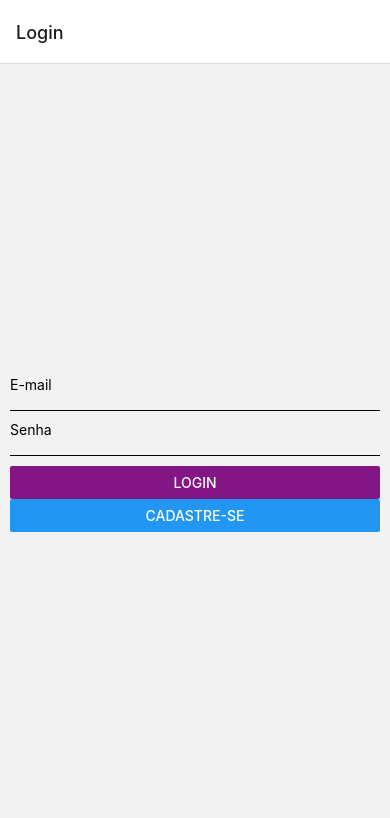
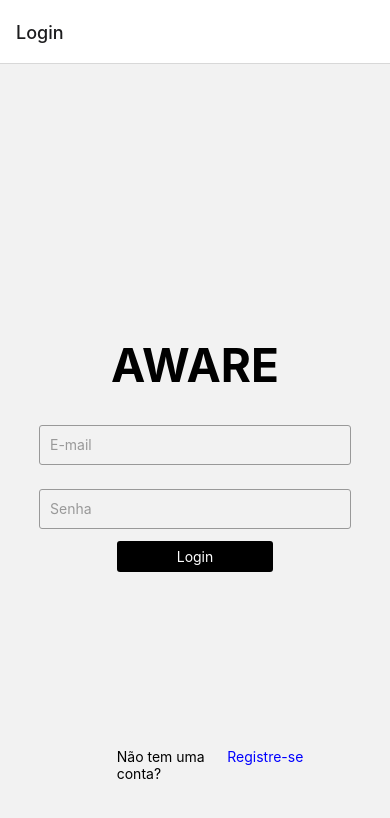
Before and after one commit to Rossetow/Projeto-Integrador, a React Native app in the folder Aware/: screen /Login in a window 390 px wide. Shown: the top 818 px of the page. Built offline with nearby package versions, Linux system fonts and the light colour scheme.

Commit message:
Janela do cadastro e login finalizadas

```diff
--- a/Aware/src/components/Content.tsx
+++ b/Aware/src/components/Content.tsx
@@ -8,10 +8,6 @@ interface Props {
     title: string | null;
     image: string | null;
 }
-
-
-
-
 
 const Content: FC<Props> = ({ title, image }) => {
 
--- a/Aware/src/view/Home.tsx
+++ b/Aware/src/view/Home.tsx
@@ -34,7 +34,7 @@ const Home = ({ navigation }: any) => {
 
   return (
     <SafeAreaView style={styles.container}>
-      <Text>Hello</Text>
+
       <Switch
         trackColor={{false: '#767577', true: '#81b0ff'}}
         thumbColor={isEnabled ? '#f5dd4b' : '#f4f3f4'}
@@ -42,6 +42,7 @@ const Home = ({ navigation }: any) => {
         onValueChange={toggleSwitch}
         value={isEnabled}
       />
+
       <FlatList
         data={ posts }
         renderItem={({ item }) => (
--- a/Aware/src/view/Login.tsx
+++ b/Aware/src/view/Login.tsx
@@ -5,6 +5,8 @@ import { LoginStackProps } from "../types/Navigation";
 import SignUp from "./SignUp";
 import { UserContext } from "../Contexts/UserContect";
 import { User } from "../types/User";
+import { TouchableOpacity } from "react-native";
+
 
 const Login = ({ navigation }: any) => {
 
@@ -35,6 +37,10 @@ const Login = ({ navigation }: any) => {
         }
     }
 
+    /*
+
+    Não sei por que mas essa parte da dando como erro, dar uma olhdada depois. (Pedro)
+
     function errorLogin() {
         styles.input = {
             borderBottomColor: "#ff0000",
@@ -43,6 +49,7 @@ const Login = ({ navigation }: any) => {
             backgroundColor: "ffa07a",
         }
     }
+    */
 
     const login = async () => {
         // if (!username || !password) {
@@ -70,49 +77,88 @@ const Login = ({ navigation }: any) => {
 
     return (
     <View style={styles.container}>
-            <Text>
-                E-mail
-            </Text>
+
+        <Text style={styles.awareText}>AWARE</Text>
+
         <TextInput
             style={styles.input}
             onChangeText={setUsername}
             value={username}
+            placeholder="E-mail"
+            placeholderTextColor="#999"
         />
-            <Text>
-                Senha
-            </Text>
         <TextInput
             style={styles.input}
             onChangeText={setPassword}
             value={password}
+            placeholder="Senha"
+            placeholderTextColor="#999"
         />
-            <Button
+        <View style={{justifyContent:'space-between'}}>
+
+       <TouchableOpacity
        onPress={login}
-                title="Login"
-                color="#841584"
-            />
-            <Button
-                onPress={() => navigation.navigate("SignUp")}
-                title="Cadastre-se"
-            />
+       style={styles.button}
+       >
+        <Text style={styles.logincolor}>
+            Login
+        </Text>
+
+       </TouchableOpacity>
+
+        <View style={styles.registerContainer}>
+            <Text>Não tem uma conta?</Text>
+            <TouchableOpacity onPress={() => navigation.navigate("SignUp")}>
+                <Text style={styles.registerLink}> Registre-se </Text>
+            </TouchableOpacity>
+        </View>
         </View>
 
-    )
+    </View>
+);
+
 }
 
 export default Login;
 
 const styles = StyleSheet.create({
-    input: {
-        backgroundColor: "rgba(0,0,0,0)",
-        borderBottomColor: "#000",
-        borderBottomWidth: 1,
-        marginBottom: 10,
-    },
     container: {
         flex: 1,
-        justifyContent: "center",
-        alignContent: "center",
-        margin: 10
-    }
-})
+        justifyContent: 'center',
+        alignItems: 'center',
+        position:'relative'
+    },
+    input: {
+        height: 40,
+        width: '80%',
+        margin: 12,
+        padding: 10,
+        borderWidth: 1,
+        borderColor: '#999',
+        borderRadius: 3,
+    },
+    awareText: {
+        fontSize: 46,
+        fontWeight: 'bold',
+        marginBottom: 20,
+    },
+    registerContainer: {
+        flexDirection: 'row',
+        position:'absolute',
+        bottom:-210,
+        right:-34
+    },
+    registerLink: {
+        color: 'blue',
+    },
+    button: {
+        paddingVertical: 7,
+        paddingHorizontal: 60,
+        backgroundColor: "black",
+        borderRadius: 3,
+        color:"white"
+    },
+    logincolor: {
+        color: "white"
+    },
+});
--- a/Aware/src/view/SignUp.tsx
+++ b/Aware/src/view/SignUp.tsx
@@ -4,6 +4,8 @@ import { Dropdown } from 'react-native-element-dropdown';
 import AntDesign from '@expo/vector-icons/AntDesign';
 import DateTimePicker, { DateTimePickerAndroid } from '@react-native-community/datetimepicker';
 import { UserContext } from "../Contexts/UserContect";
+import { TouchableOpacity } from "react-native";
+
 
 
 const SignUp = ({ navigation }: any) => {
@@ -64,43 +66,57 @@ const SignUp = ({ navigation }: any) => {
     const { setUser } = useContext(UserContext)
     const saveUser = () => {
         console.log("chegou aqui")
-        const userAdd = {name, email, password, dateOfBirth, state, city, avatar}
+        const userAdd = { name, email, password, dateOfBirth, state, city, avatar }
         setUser(
             userAdd
         )
-        console.log( "user", userAdd)
+        console.log("user", userAdd)
         navigation.navigate("Login")
     }
 
 
     return (
-        <View>
-            <Text>Bem-vind@!</Text>
-            <Text>Qual seu nome?</Text>
+        <View style={styles.container}>
+
+            <Text style={styles.awareText}>AWARE</Text>
+
             <TextInput
                 style={styles.input}
                 value={name}
                 onChangeText={setName}
+                placeholder="Nome completo:"
+                placeholderTextColor="#999"
             />
-            <Text>E-mail</Text>
+
+            <TextInput
+                style={styles.input}
+                onChangeText={setAvatar}
+                value={avatar}
+                placeholder="Nome de usuário:"
+                placeholderTextColor="#999"
+            />
+
             <TextInput
                 style={styles.input}
                 onChangeText={setEmail}
                 value={email}
+                placeholder="E-mail:"
+                placeholderTextColor="#999"
             />
-            <Text>Senha</Text>
+
             <TextInput
                 style={styles.input}
                 onChangeText={setPassword}
                 value={password}
+                placeholder="Senha:"
+                placeholderTextColor="#999"
+            />
 
-            />
-            <Text>Data de nascimento</Text>
+            <View style={styles.buttondata}>
+                <Button onPress={showDatepicker} title="Data de nascimento" color="black" />
+                <Text style={styles.buttonText}>{dateOfBirth}</Text>
+            </View>
 
-            <Button onPress={showDatepicker} title="Data de nascimento" />
-            <Text>
-                {dateOfBirth}
-            </Text>
             <Dropdown
                 style={[styles.dropdown, isFocus && { borderColor: 'blue' }]}
                 placeholderStyle={styles.placeholderStyle}
@@ -112,40 +128,7 @@ const SignUp = ({ navigation }: any) => {
                 maxHeight={300}
                 labelField="label"
                 valueField="value"
-                placeholder={!isFocus ? 'Select item' : '...'}
-                searchPlaceholder="Search..."
-                value={valueEstado}
-                onFocus={() => setIsFocus(true)}
-                onBlur={() => setIsFocus(false)}
-                onChange={item => {
-                    setValueEstado(item.value);
-                    setIsFocus(false);
-                    setState(item.label)
-                }}
-                renderLeftIcon={() => (
-                    <AntDesign
-                        style={styles.icon}
-                        color={isFocus ? 'blue' : 'black'}
-                        name="Safety"
-                        size={20}
-                    />
-                )}
-            />
-            <Text>
-                Cidade
-            </Text>
-            <Dropdown
-                style={[styles.dropdown, isFocus && { borderColor: 'blue' }]}
-                placeholderStyle={styles.placeholderStyle}
-                selectedTextStyle={styles.selectedTextStyle}
-                inputSearchStyle={styles.inputSearchStyle}
-                iconStyle={styles.iconStyle}
-                data={data}
-                search
-                maxHeight={300}
-                labelField="label"
-                valueField="value"
-                placeholder={!isFocus ? 'Select item' : '...'}
+                placeholder={!isFocus ? 'Cidade:' : '...'}
                 searchPlaceholder="Search..."
                 value={valueCidade}
                 onFocus={() => setIsFocus(true)}
@@ -165,17 +148,15 @@ const SignUp = ({ navigation }: any) => {
                 )}
             />
 
-            <Text>Link para o avatar (Provisório)</Text>
-            <TextInput
-                style={styles.input}
-                onChangeText={setAvatar}
-                value={avatar}
-            />
+            <TouchableOpacity
+                onPress={saveUser}
+                style={styles.button}
+            >
+                <Text style={styles.salvarcolor}>
+                    Sign Up
+                </Text>
 
-            <Button
-                title="Salvar"
-                onPress={saveUser}
-            />
+            </TouchableOpacity>
 
         </View>
     )
@@ -187,13 +168,18 @@ const styles = StyleSheet.create({
     container: {
         backgroundColor: 'white',
         padding: 16,
+        flex: 1,
+        justifyContent: 'center',
+        alignItems: 'center',
     },
     dropdown: {
         height: 50,
+        width: 220,
         borderColor: 'gray',
         borderWidth: 0.5,
         borderRadius: 8,
         paddingHorizontal: 8,
+        marginTop: 15,
     },
     icon: {
         marginRight: 5,
@@ -222,9 +208,42 @@ const styles = StyleSheet.create({
         fontSize: 16,
     },
     input: {
-        backgroundColor: "rgba(0,0,0,0)",
-        borderBottomColor: "#000",
-        borderBottomWidth: 1,
+        height: 40,
+        width: '80%',
+        margin: 12,
+        padding: 10,
+        borderWidth: 1,
+        borderColor: '#999',
+        borderRadius: 3,
+    },
+
+    //Mudançar e novas informações, logo a baixo (Pedro)
+
+    awareText: {
+        fontSize: 46,
+        fontWeight: 'bold',
         marginBottom: 20,
-    }
+        textAlign: 'center',
+    },
+    button: {
+        paddingVertical: 7,
+        paddingHorizontal: 60,
+        backgroundColor: "black",
+        borderRadius: 3,
+        marginTop: 20,
+        color: "white", // Adicionando a cor branca para o texto
+    },
+    salvarcolor: {
+        color: "white"
+    },
+    buttondata: {
+        borderRadius: 3,
+        flexDirection: 'row',
+        alignItems: 'center',
+    },
+    buttonText: {
+        color: 'black',
+        marginLeft: 10,
+    },
+
 });
```
Lines whose indentation alone changed are shown as unchanged.
